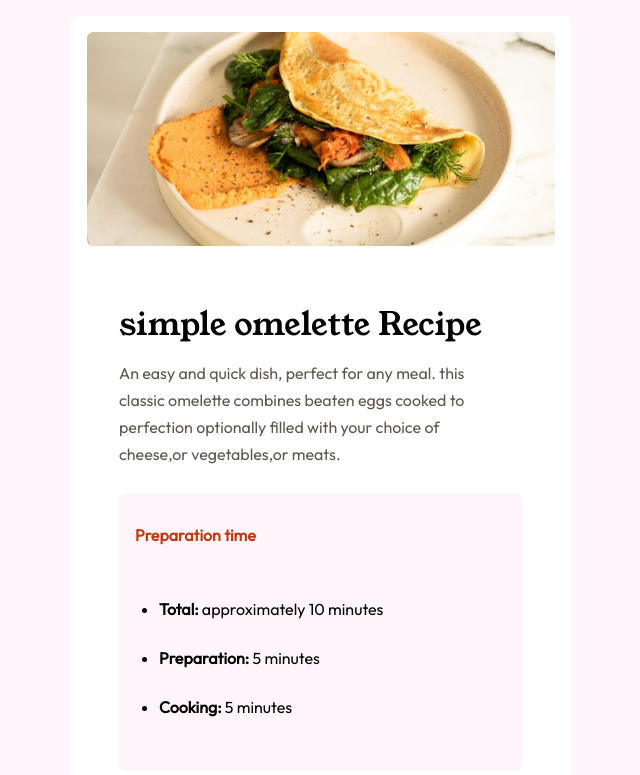
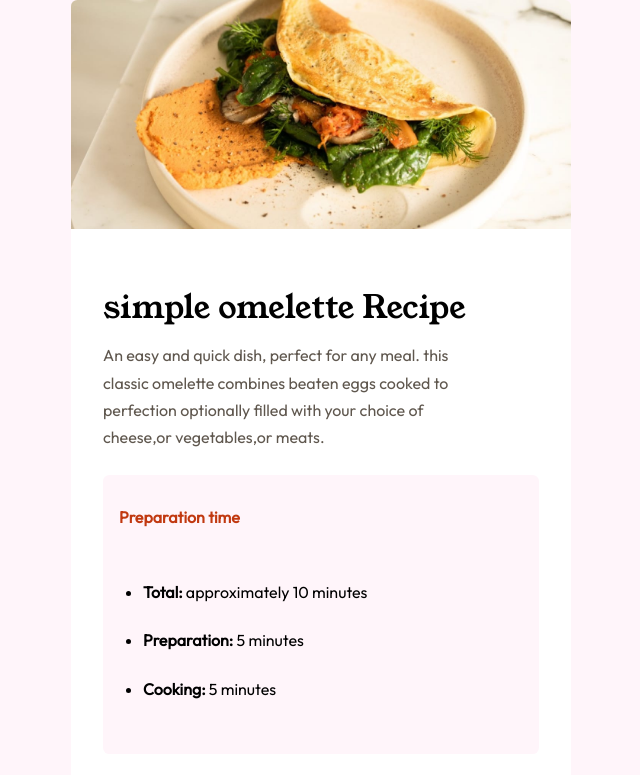
Before and after one commit to shikurassefa/Recipe-Page, a plain HTML site: page index.html in a window 1280 px wide. Shown: the top 775 px of the page, without its empty margins (319-959 px from the left). Drawn offline with Linux system fonts and the light colour scheme.

Commit message:
add semantic elemnt

```diff
--- a/index.html
+++ b/index.html
@@ -9,12 +9,15 @@
     <title>Recipe-Page</title>
 </head>
 <body>
-   <main>
+
+
     <header>
         <!-- omelette image -->
    <img src="./image/image-omelette.jpeg" alt="omelette-image" class="omelette-img">
    </header>
- <div class="recipe-container">
+
+
+ <main class="recipe-container" role="main">
 
    <!-- recipe-header -->
    <div class="recipe-header">
@@ -122,7 +125,7 @@
      </tr>
  </table>
    </div>
- </div>
-   </main>
+</main>
+
 </body>
 </html>
--- a/styles.css
+++ b/styles.css
@@ -8,13 +8,29 @@
 }
 body {
   font-family: "Young Serif";
+  background-color: hsl(330, 100%, 98%);
+  display: flex;
+  flex-direction: column;
+  align-items: center;
+  justify-content: center;
 }
+header
+{
+  width: 500px;
+}
+
 main {
-  background-color: hsl(0, 0%, 100%);
+  background-color: white;
+  width: 500px;
+  border-bottom-left-radius: 0.4rem;
+  border-bottom-right-radius: 0.4rem;
+  padding: 1rem;
 }
 header .omelette-img {
   width: 100%;
   display: block;
+  border-top-left-radius: 0.4rem;
+  border-top-right-radius: 0.4rem;
 }
 .recipe-container {
   padding: 2rem;
@@ -67,50 +83,41 @@ header .omelette-img {
   color: var(--text-color);
   font-family: Outfit;
 }
-.instructions
-{
+.instructions {
   margin-top: 1.4rem;
 }
-.instructions h4
-{
+.instructions h4 {
   color: hsl(330, 88%, 35%);
   font-size: 1.5rem;
   font-weight: 400;
 }
-.instructions ul
-{
+.instructions ul {
   padding: 1.5rem;
 }
-.instructions ul li
-{
+.instructions ul li {
   list-style-type: number;
   font-family: Outfit;
-    padding: .4rem;
+  padding: 0.4rem;
   line-height: 1.5;
   color: var(--text-color);
 }
-.instructions ul li::marker
-{
-   color:  hsl(330, 88%, 35%);
+.instructions ul li::marker {
+  color: hsl(330, 88%, 35%);
   font-weight: bold;
 }
-.nutrition
-{
+.nutrition {
   margin-top: 1.4rem;
 }
-.nutrition h4
-{
+.nutrition h4 {
   color: hsl(330, 88%, 35%);
   font-size: 1.5rem;
   font-weight: 400;
 }
-.nutrition  p
-{
+.nutrition p {
   margin-top: 1rem;
   font-family: Outfit;
 }
-.nutrition table
-{
+.nutrition table {
   margin-top: 1.4rem;
   width: 100%;
   border-collapse: collapse;
@@ -119,30 +126,18 @@ table td {
   padding: 8px;
   text-align: left;
   border-bottom: 1px solid #ddd;
-
 }
-  table tr td:nth-child(2)
-  {
+table tr td:nth-child(2) {
   color: hsl(330, 88%, 35%);
   font-weight: bold;
 }
-  @media only screen and (min-width: 500px) {
-    body {
-      background-color:  hsl(330, 100%, 98%);
-      display: flex;
-    align-items: center;
-    justify-content: center;
-
+@media only screen and (max-width: 500px) {
+  body
+  {
+    padding: 2rem 0;
   }
-    main
+  header,main
   {
-        background-color: white;
-        width: 500px;
-border-radius: .4rem;
-margin: 1rem;
-padding: 1rem;
-    }
-    header .omelette-img {
-      border-radius: .4rem;
+    max-width: 450px;
   }
 }
```
Also changed, not shown: 1 other file. Lines whose indentation alone changed are shown as unchanged.
